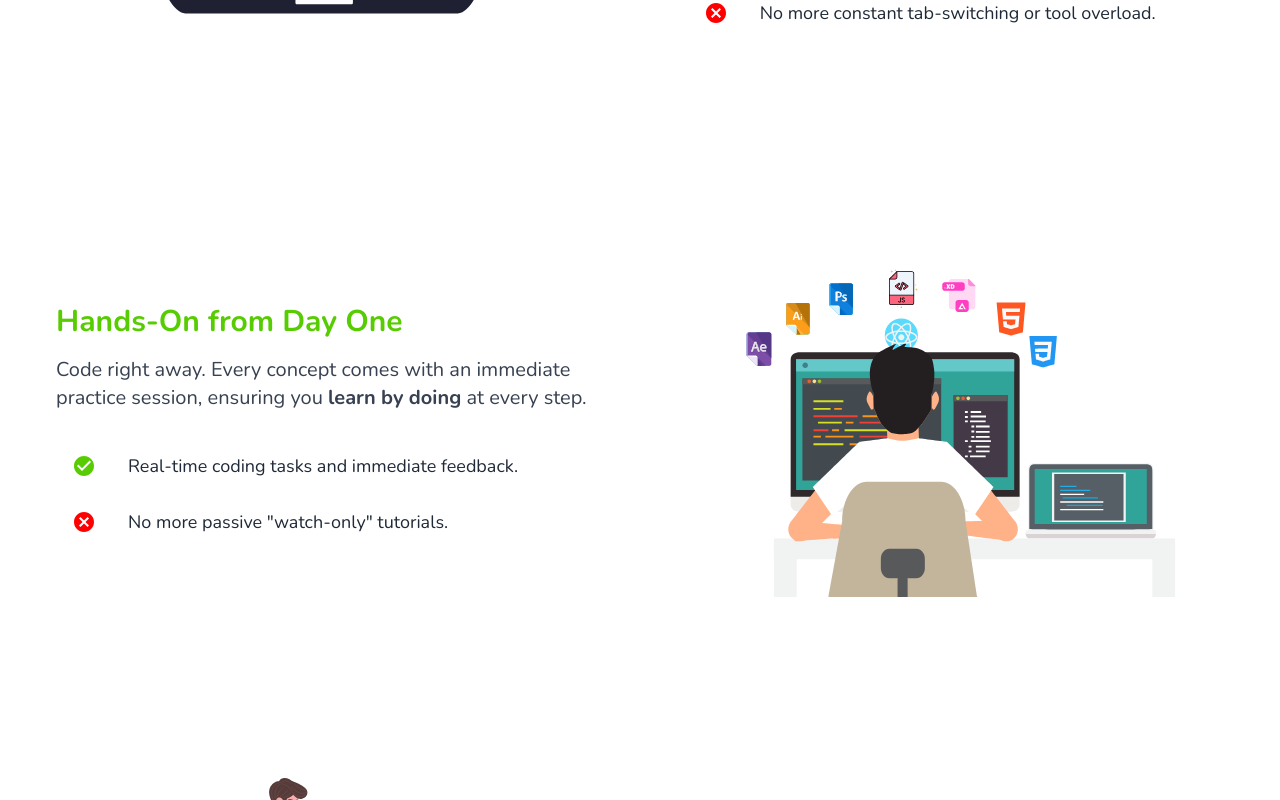
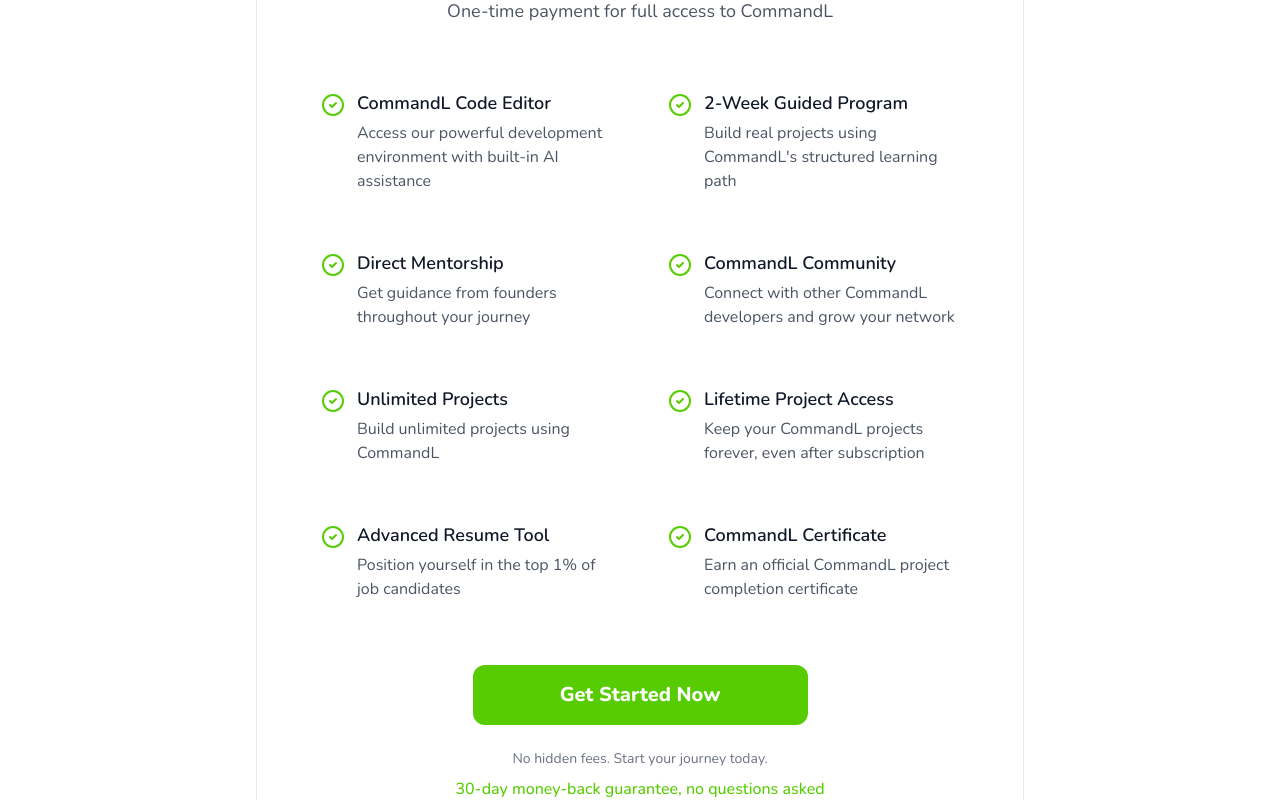
Before and after one commit to vallamulla-sreeja/commandl, a Next.js app: page / in a window 1280 px wide. Shown: the part 1600-2400 px from the top of the page. Built offline with nearby package versions, Linux system fonts and the light colour scheme; no server answers.

Commit message:
add offerings and pricing in website

```diff
--- /dev/null
+++ b/app/components/PricingSection.tsx
@@ -0,0 +1,139 @@
+'use client';
+
+import React from 'react';
+import { CheckCircle2 } from 'lucide-react';
+import { useRouter } from 'next/navigation';
+
+const PricingSection = () => {
+  const router = useRouter();
+
+  const handleGetStarted = () => {
+    router.push('/api/auth/login');
+  };
+
+  return (
+    <section className="py-24 bg-white">
+      <div className="max-w-7xl mx-auto px-4 sm:px-6 lg:px-8">
+        {/* Heading */}
+        <div className="text-center mb-16">
+          <h2 className="text-4xl md:text-5xl font-bold text-gray-900 mb-4 font-nunito">
+            Build Real Projects with CommandL
+          </h2>
+          <p className="text-xl text-gray-600 max-w-3xl mx-auto font-nunito">
+            Get access to CommandL&apos;s powerful development platform, guided project experience, mentorship and so much more
+          </p>
+        </div>
+
+        {/* Pricing Card */}
+        <div className="flex justify-center">
+          <div className="bg-white rounded-2xl border border-gray-200 p-8 md:p-12 max-w-3xl w-full">
+            {/* Price */}
+            <div className="text-center mb-12">
+              <div className="flex items-center justify-center gap-2 mb-2">
+                <span className="text-6xl font-bold text-gray-900 font-nunito">$99</span>
+                <span className="text-xl text-gray-900 font-nunito">/ year</span>
+              </div>
+              <div className="text-gray-600 text-lg font-nunito">
+                One-time payment for full access to CommandL
+              </div>
+            </div>
+
+            {/* Features Grid */}
+            <div className="grid md:grid-cols-2 gap-6 text-gray-700">
+              {/* CommandL Platform */}
+              <div className="flex items-start space-x-3 p-4">
+                <CheckCircle2 className="h-6 w-6 text-[#58cc02] flex-shrink-0 mt-1" />
+                <div>
+                  <h4 className="font-semibold text-gray-900 mb-1 text-lg font-nunito">CommandL Code Editor</h4>
+                  <p className="text-base text-gray-600 font-nunito">Access our powerful development environment with built-in AI assistance</p>
+                </div>
+              </div>
+
+              {/* 2-Week Program */}
+              <div className="flex items-start space-x-3 p-4">
+                <CheckCircle2 className="h-6 w-6 text-[#58cc02] flex-shrink-0 mt-1" />
+                <div>
+                  <h4 className="font-semibold text-gray-900 mb-1 text-lg font-nunito">2-Week Guided Program</h4>
+                  <p className="text-base text-gray-600 font-nunito">Build real projects using CommandL&apos;s structured learning path</p>
+                </div>
+              </div>
+
+              {/* Direct Mentorship */}
+              <div className="flex items-start space-x-3 p-4">
+                <CheckCircle2 className="h-6 w-6 text-[#58cc02] flex-shrink-0 mt-1" />
+                <div>
+                  <h4 className="font-semibold text-gray-900 mb-1 text-lg font-nunito">Direct Mentorship</h4>
+                  <p className="text-base text-gray-600 font-nunito">Get guidance from founders throughout your journey</p>
+                </div>
+              </div>
+
+              {/* Professional Network */}
+              <div className="flex items-start space-x-3 p-4">
+                <CheckCircle2 className="h-6 w-6 text-[#58cc02] flex-shrink-0 mt-1" />
+                <div>
+                  <h4 className="font-semibold text-gray-900 mb-1 text-lg font-nunito">CommandL Community</h4>
+                  <p className="text-base text-gray-600 font-nunito">Connect with other CommandL developers and grow your network</p>
+                </div>
+              </div>
+
+              {/* Unlimited Projects */}
+              <div className="flex items-start space-x-3 p-4">
+                <CheckCircle2 className="h-6 w-6 text-[#58cc02] flex-shrink-0 mt-1" />
+                <div>
+                  <h4 className="font-semibold text-gray-900 mb-1 text-lg font-nunito">Unlimited Projects</h4>
+                  <p className="text-base text-gray-600 font-nunito">Build unlimited projects using CommandL</p>
+                </div>
+              </div>
+
+              {/* Lifetime Access */}
+              <div className="flex items-start space-x-3 p-4">
+                <CheckCircle2 className="h-6 w-6 text-[#58cc02] flex-shrink-0 mt-1" />
+                <div>
+                  <h4 className="font-semibold text-gray-900 mb-1 text-lg font-nunito">Lifetime Project Access</h4>
+                  <p className="text-base text-gray-600 font-nunito">Keep your CommandL projects forever, even after subscription</p>
+                </div>
+              </div>
+
+              {/* Resume Tool */}
+              <div className="flex items-start space-x-3 p-4">
+                <CheckCircle2 className="h-6 w-6 text-[#58cc02] flex-shrink-0 mt-1" />
+                <div>
+                  <h4 className="font-semibold text-gray-900 mb-1 text-lg font-nunito">Advanced Resume Tool</h4>
+                  <p className="text-base text-gray-600 font-nunito">Position yourself in the top 1% of job candidates</p>
+                </div>
+              </div>
+
+              {/* Certificate */}
+              <div className="flex items-start space-x-3 p-4">
+                <CheckCircle2 className="h-6 w-6 text-[#58cc02] flex-shrink-0 mt-1" />
+                <div>
+                  <h4 className="font-semibold text-gray-900 mb-1 text-lg font-nunito">CommandL Certificate</h4>
+                  <p className="text-base text-gray-600 font-nunito">Earn an official CommandL project completion certificate</p>
+                </div>
+              </div>
+            </div>
+
+            {/* CTA and Guarantee */}
+            <div className="mt-12 flex flex-col items-center">
+              <button
+                onClick={handleGetStarted}
+                className="w-1/2 text-center bg-[#58cc02] text-xl text-white py-4 px-8 rounded-xl font-extrabold hover:bg-[#4ba802] transition-colors duration-200 font-nunito">
+                Get Started Now
+              </button>
+              <div className="mt-6 text-center space-y-2">
+                <p className="text-sm text-gray-500 font-nunito">
+                  No hidden fees. Start your journey today.
+                </p>
+                <p className="text-md text-[#58cc02] font-medium font-nunito">
+                  30-day money-back guarantee, no questions asked
+                </p>
+              </div>
+            </div>
+          </div>
+        </div>
+      </div>
+    </section>
+  );
+};
+
+export default PricingSection;
--- a/app/page.tsx
+++ b/app/page.tsx
@@ -1,6 +1,7 @@
 import { Metadata } from 'next';
 import Navbar from './components/Navbar';
 import Hero from './components/Hero';
+import PricingSection from './components/PricingSection';
 import FeatureCards from './components/FeatureCards';
 import Testimonials from './components/Testimonials';
 import CallToAction from './components/CallToAction';
@@ -21,6 +22,7 @@ export default function Home() {
       <Navbar />
       <main className="pt-[72px]">
         <Hero />
+        <PricingSection />
         <FeatureCards />
         <Testimonials />
         <CallToAction />
```
